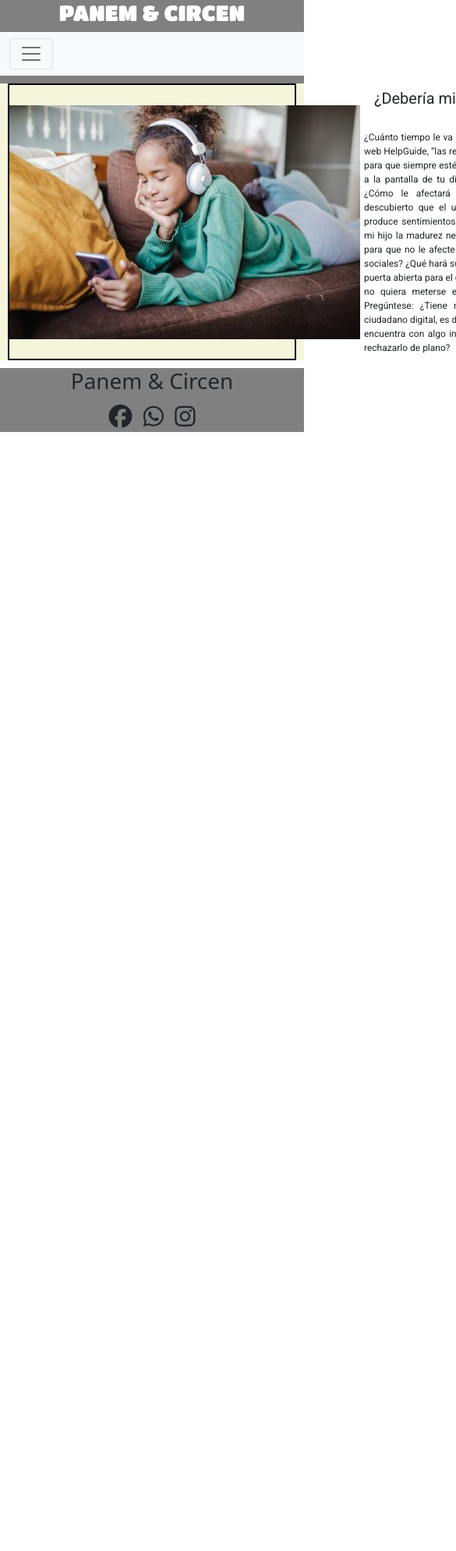
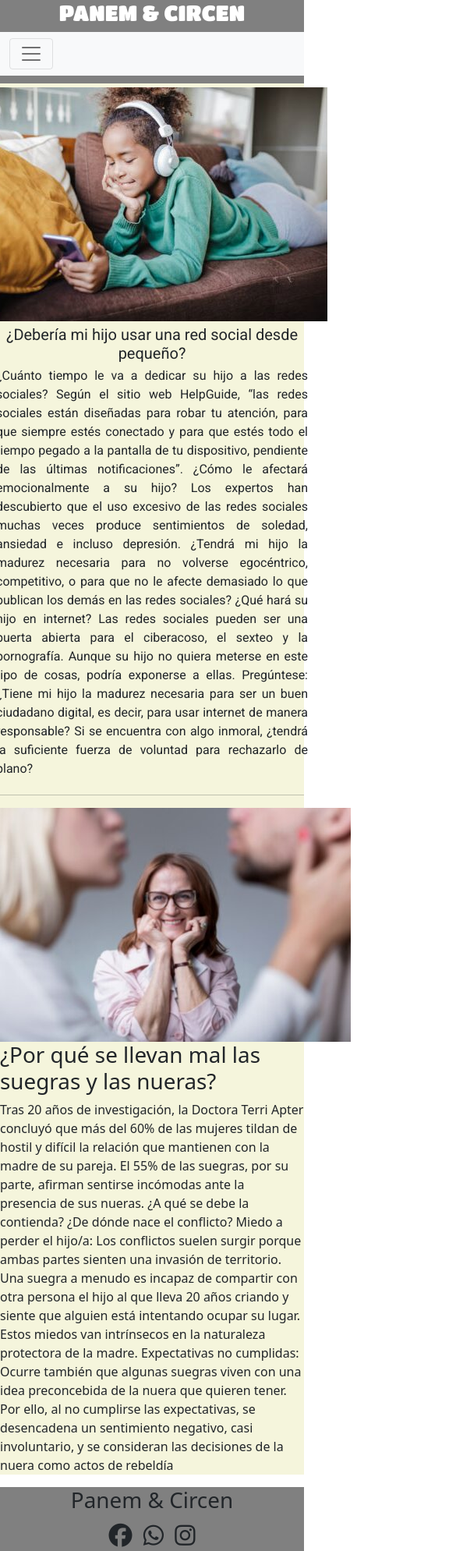
Before and after one commit to 3076javierpineda/Revista_Panem-Circen, a website: page hogar.html in a window 390 px wide. Shown: the top 1989 px of the page at 78% size, 585 px wide, since content can reach past the window. Before the commit the page ends 844 px from the top, so only its background shows below. Drawn offline with nearby package versions, Linux system fonts and the light colour scheme.

Commit message:
estoy piniendo toda la info de hogar y estilos

```diff
--- a/hogar.html
+++ b/hogar.html
@@ -78,8 +78,22 @@
                     fuerza de voluntad para rechazarlo de plano?</p>
                 </div>
             </div>
-           <div>
-
+            <hr>
+            <div class="section2hb">
+                <img src="./img/suegra y nuerajpg.jpg" alt="suegra">
+                <div class="section2ha-ph">
+                    <h1>¿Por qué se llevan mal las suegras y las nueras?</h1>
+                    <p>Tras 20 años de investigación, la Doctora Terri Apter concluyó que más del 60% de las mujeres
+                    tildan de hostil y difícil la relación que mantienen con la madre de su pareja. El 55% de las suegras,
+                    por su parte, afirman sentirse incómodas ante la presencia de sus nueras. ¿A qué se debe la contienda?
+                    ¿De dónde nace el conflicto?
+                    Miedo a perder el hijo/a: Los conflictos suelen surgir porque ambas partes sienten una invasión de territorio.
+                    Una suegra a menudo es incapaz de compartir con otra persona el hijo al que lleva 20 años criando y siente que
+                    alguien está intentando ocupar su lugar. Estos miedos van intrínsecos en la naturaleza protectora de la madre.
+                    Expectativas no cumplidas: Ocurre también que algunas suegras viven con una idea preconcebida de la nuera que
+                    quieren tener. Por ello, al no cumplirse las expectativas, se desencadena un sentimiento negativo, casi involuntario,
+                    y se consideran las decisiones de la nuera como actos de rebeldía</p>
+                </div>
             </div>
             <div>
 
--- a/readme-sass.txt.txt
+++ b/readme-sass.txt.txt
@@ -26,3 +26,9 @@
     b. npm run watch-css
 
 //fin
+
+compilar sass
+
+para compilar proyectocon istalacion global
+
+        sass --watch scss/main.scss css/style.css
--- a/scss/secciones/_hogar.scss
+++ b/scss/secciones/_hogar.scss
@@ -3,23 +3,17 @@
 }
 
 .section2ha{
-    display: flex;
-    margin: 10px;
-    justify-content: space-around;
-    border: solid 2px black;
-    align-items: center;
-    p{
-        @extend %estilosParrafohogar;
-        margin: 5px;
-    }
-    h1{
-        font-size: 20px;
-        font-family: $Roboto;
-        margin: 5px;
-        text-align: center;
-    }
+    @extend %estilosdivhogar
+}
 
-    .section2ha-ph{
-        justify-content: center;
+@media (max-width:480px){
+
+    .section2ha{
+        flex-direction: column;
+        border: none;
+        p{
+            font-size: 16px;
+        }
+
     }
 }
--- a/scss/variables/_extend.scss
+++ b/scss/variables/_extend.scss
@@ -19,11 +19,24 @@
     font-weight: bold;
 }
 
-%estilosFlexRow{
-    display: flex;
+%estilosdivhogar{
+        display: flex;
+        margin: 10px;
+        padding: 5px;
+        justify-content: space-around;
+        border: solid 2px black;
+        align-items: center;
+        p{
+            @extend %estilosParrafohogar;
+            margin: 5px;
+        }
+        h1{
+            font-size: 20px;
+            font-family: $Roboto;
+            margin: 5px;
+            text-align: center;
+        }
+        .section2ha-ph p{
+            margin: 0 auto;
+        }
 }
-
-%estilosFlexColumn{
-    display: flex;
-    flex-direction: column;
-}
```
Also changed, not shown: css/style.css, img/suegra y nuerajpg.jpg (added), 1 other file. Lines whose indentation alone changed are shown as unchanged.
